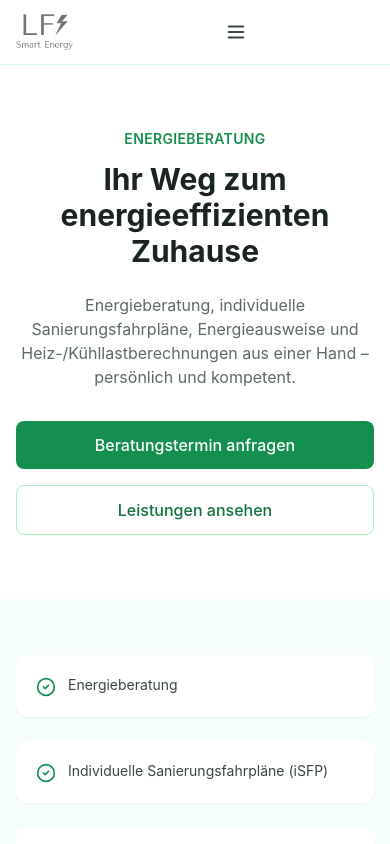
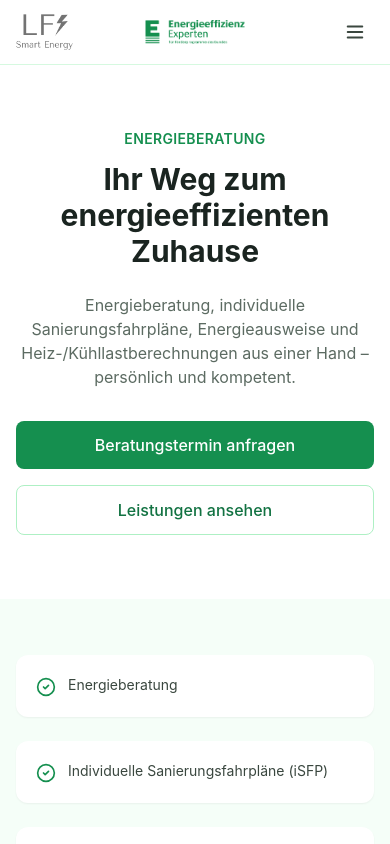
Before and after one commit to lucamicheleferrandina-droid/energieberatung-website, a React (Vite) app: page / in a window 390 px wide. Shown: the top 844 px of the page. Built offline with nearby package versions, Linux system fonts and the light colour scheme.

Commit message:
Header-Layout robuster machen: Badge absolut zentriert statt Grid, damit Menü-Button zuverlässig am rechten Rand bleibt

```diff
--- a/src/components/Layout.jsx
+++ b/src/components/Layout.jsx
@@ -35,18 +35,18 @@ export default function Layout() {
   return (
     <div className="min-h-screen flex flex-col">
       <header className="border-b border-brand-100 sticky top-0 bg-white/90 backdrop-blur z-20">
-        <div className="max-w-5xl mx-auto px-4 sm:px-6 grid grid-cols-3 items-center h-16">
-          <Link to="/" className="flex items-center justify-self-start">
+        <div className="relative max-w-5xl mx-auto px-4 sm:px-6 flex items-center justify-between h-16">
+          <Link to="/" className="flex items-center">
             <img src="logo.png" alt="LF Smart Energy – Luca Ferrandina" className="h-9 w-auto" />
           </Link>
 
           <img
             src="badge.png"
             alt="Energieeffizienz-Experten für Förderprogramme des Bundes"
-            className="hidden sm:block h-8 w-auto justify-self-center"
+            className="absolute left-1/2 -translate-x-1/2 h-6 sm:h-8 w-auto"
           />
 
-          <div className="flex items-center justify-self-end gap-4">
+          <div className="flex items-center gap-4">
             <nav className="hidden sm:flex items-center gap-6 text-sm">
               <NavLinks className="transition-colors" />
             </nav>
```
